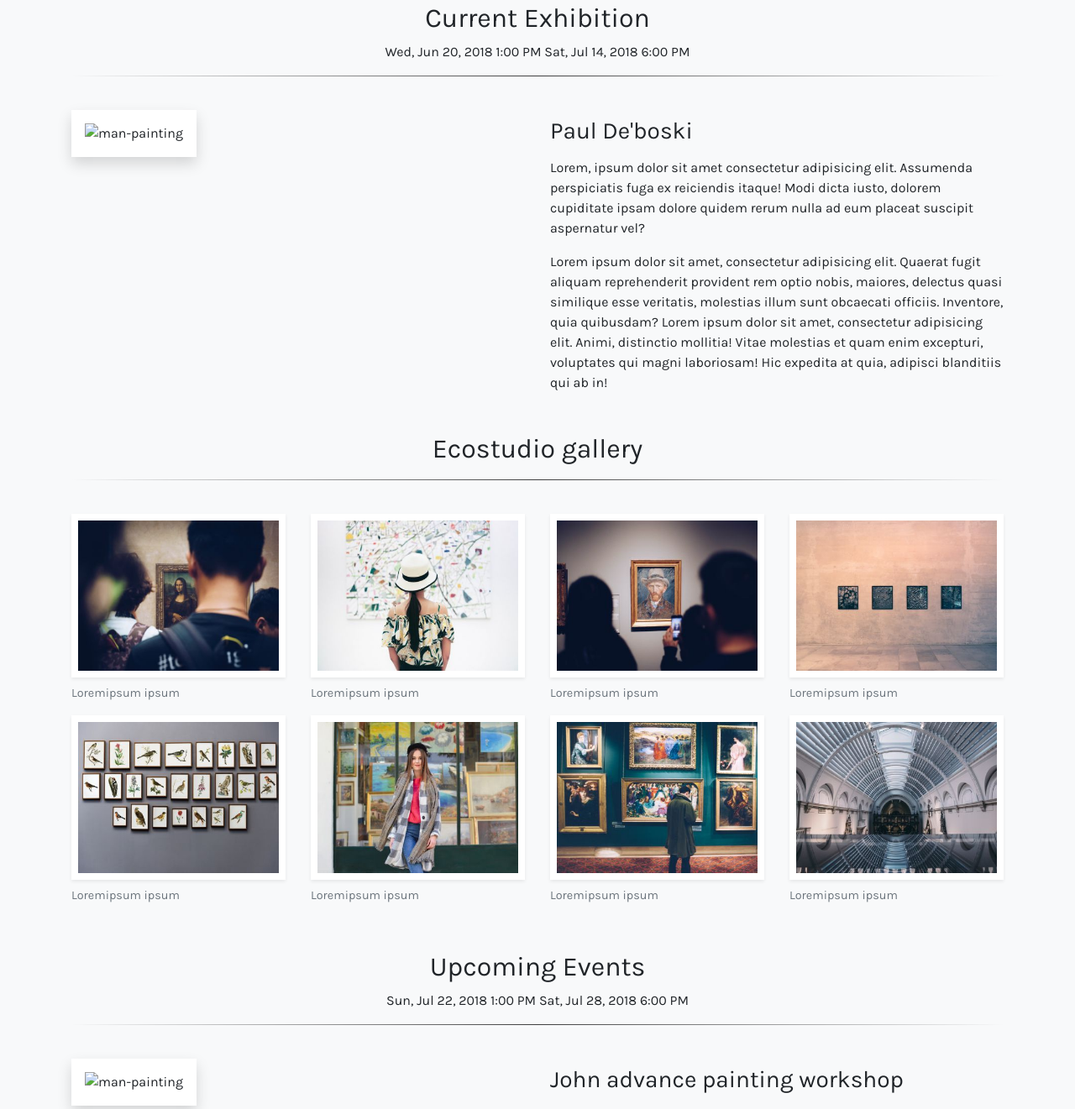
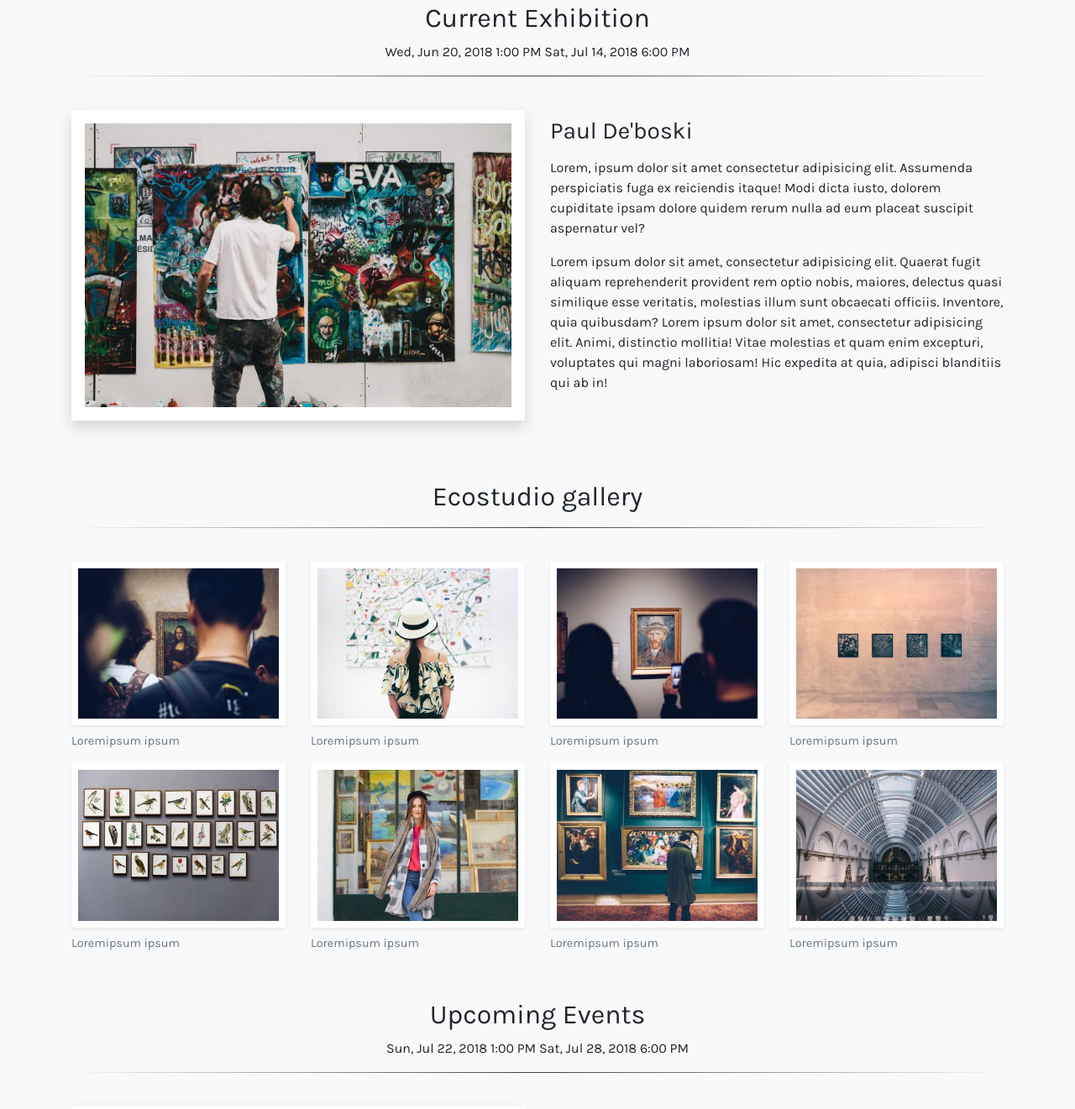
Before and after one commit to devbalth/ecostudios, a plain HTML site: page index.html in a window 1280 px wide. Shown: the part 791-2112 px from the top of the page at 84% size. Drawn offline with nearby package versions, Linux system fonts and the light colour scheme.

Commit message:
Fix mismatch

```diff
--- a/index.html
+++ b/index.html
@@ -119,7 +119,7 @@
     <div class="container">
         <div class="row">
             <div class="col-sm-12 col-md-6">
-                <img src="./img/manpainting.jpg" class="img-fluid shadow p-3 mb-5 bg-white" alt="man-painting">
+                <img src="./img/compress/manpainting.jpg" class="img-fluid shadow p-3 mb-5 bg-white" alt="man-painting">
             </div>
             <div class="col-sm-12 col-md-6 pt-2 pb-2">
                 <h3 class="pb-2">Paul De'boski</h3>
@@ -203,7 +203,7 @@
     <div class="container">
         <div class="row">
             <div class="col-sm-12 col-md-6">
-                <img src="./img/manpaintingtwo.jpg" class="img-fluid shadow p-3 mb-5 bg-white" alt="man-painting">
+                <img src="./img/compress/manpaintingtwo.jpg" class="img-fluid shadow p-3 mb-5 bg-white" alt="man-painting">
             </div>
             <div class="col-sm-12 col-md-6 pt-2 pb-2">
                 <h3 class="pb-2">John advance painting workshop</h3>
```
